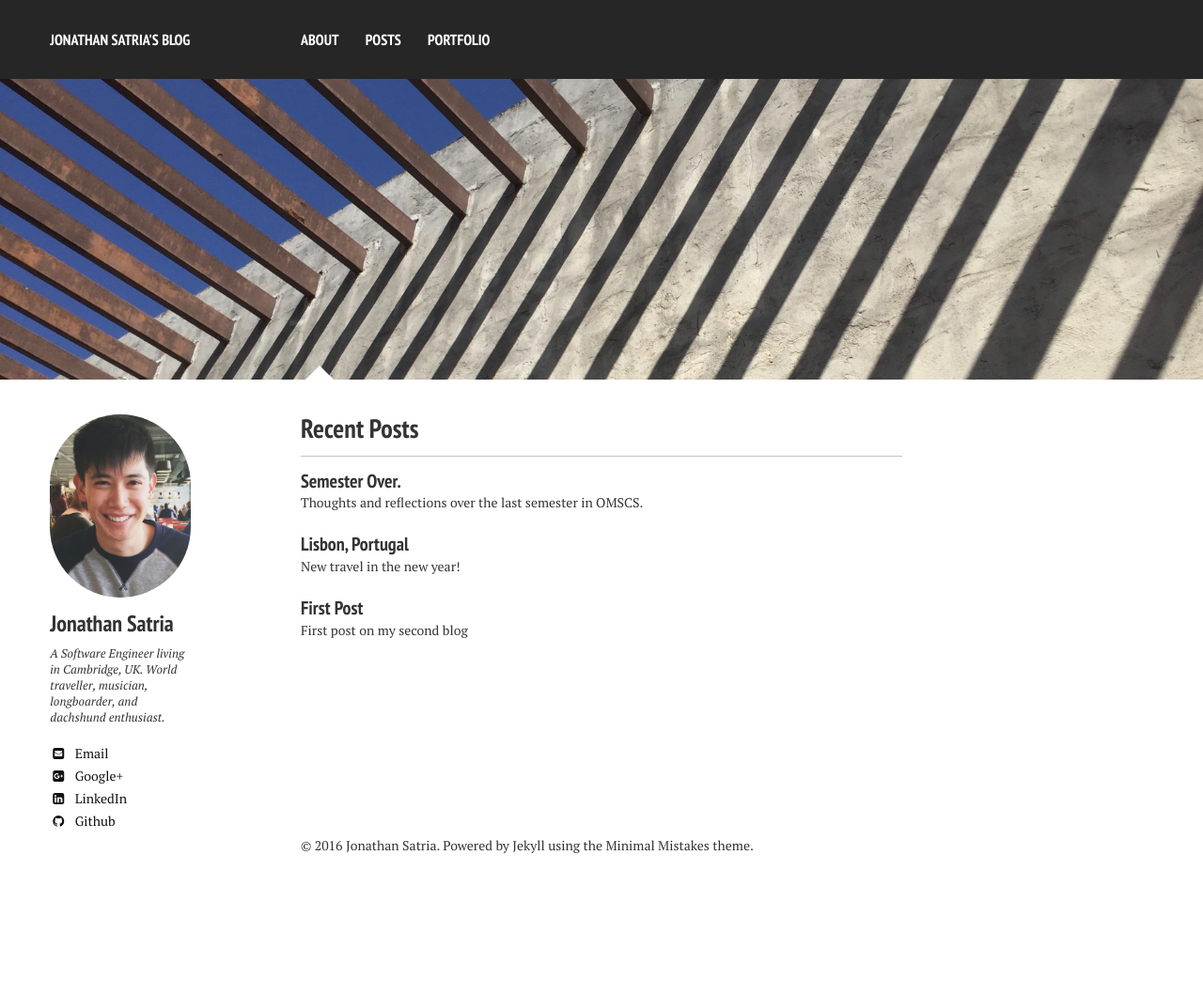
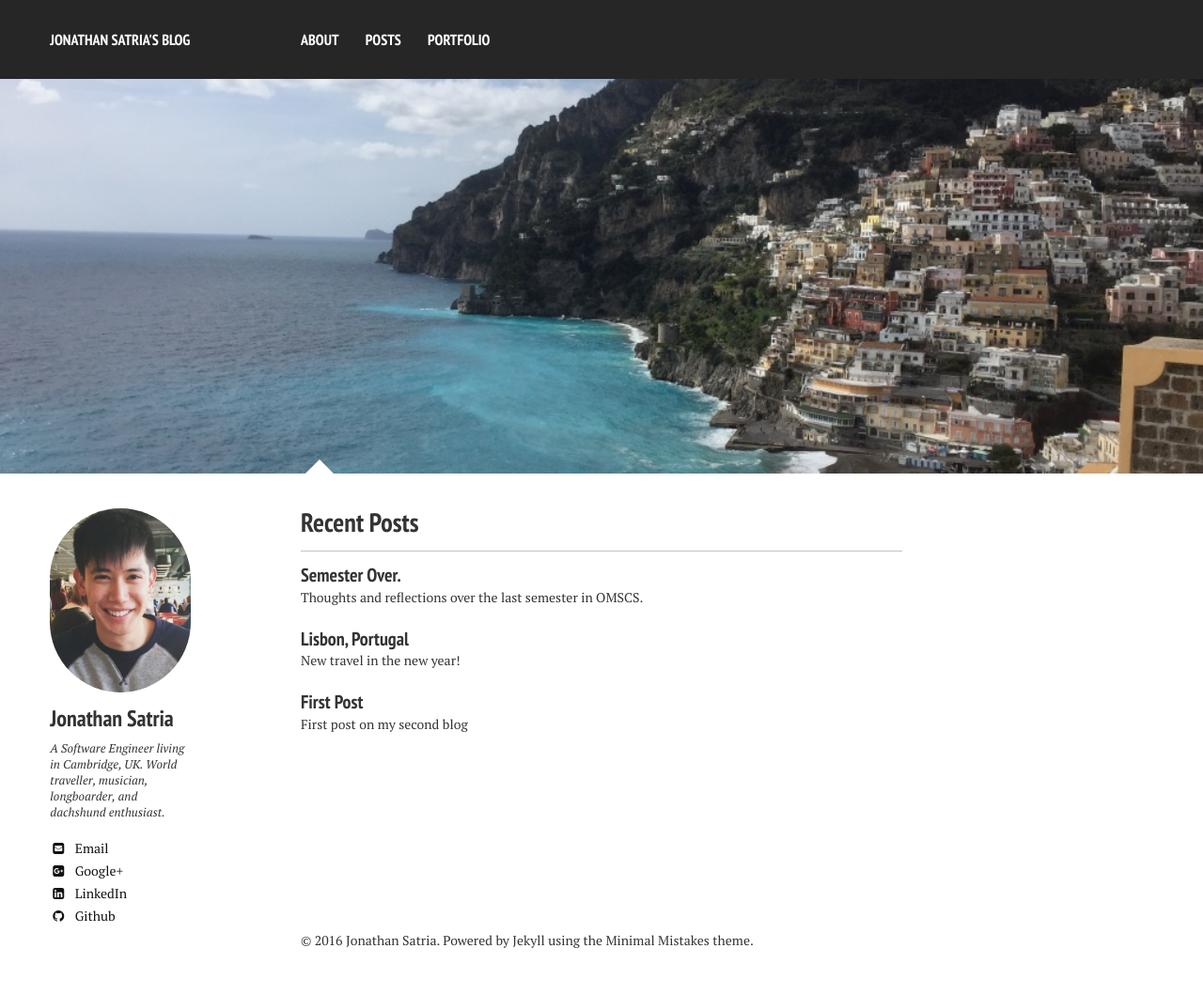
Before and after one commit to jsatria/jsatria.github.io, a Jekyll site: the page built from index.md, in a window 1280 px wide. Shown: the whole page at 94% size. Built offline with Jekyll 4.4.1, drawn with Linux system fonts in a browser that asks for light colours; nearby versions of some CDN libraries; before the commit the page ends 958 px from its top, so only the background shows below that.

Commit message:
Minor updates

```diff
--- a/index.md
+++ b/index.md
@@ -3,5 +3,5 @@ layout: home
 excerpt: "A minimal Jekyll theme for your blog by designer Michael Rose."
 tags: [Jekyll, theme, responsive, blog, template]
 image:
-  feature: header2.jpg
+  feature: /header/header_positano.png
 ---
```
Also changed, not shown: portfolio/index.md (+1 -1 lines), images/header/header.jpg (renamed from images/header.jpg), images/header/header2.jpg (renamed from images/header2.jpg), images/header/header_lisbon.jpg (renamed from images/header_lisbon.jpg), images/header/header_portfolio.png (added), images/header/header_positano.png (added).
